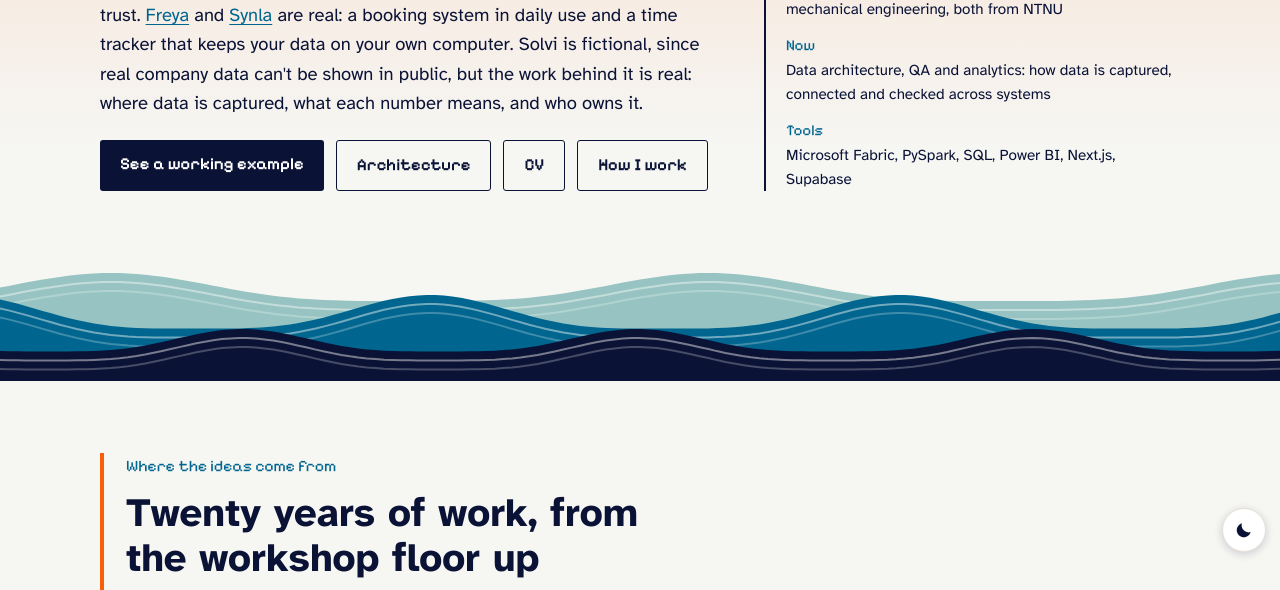
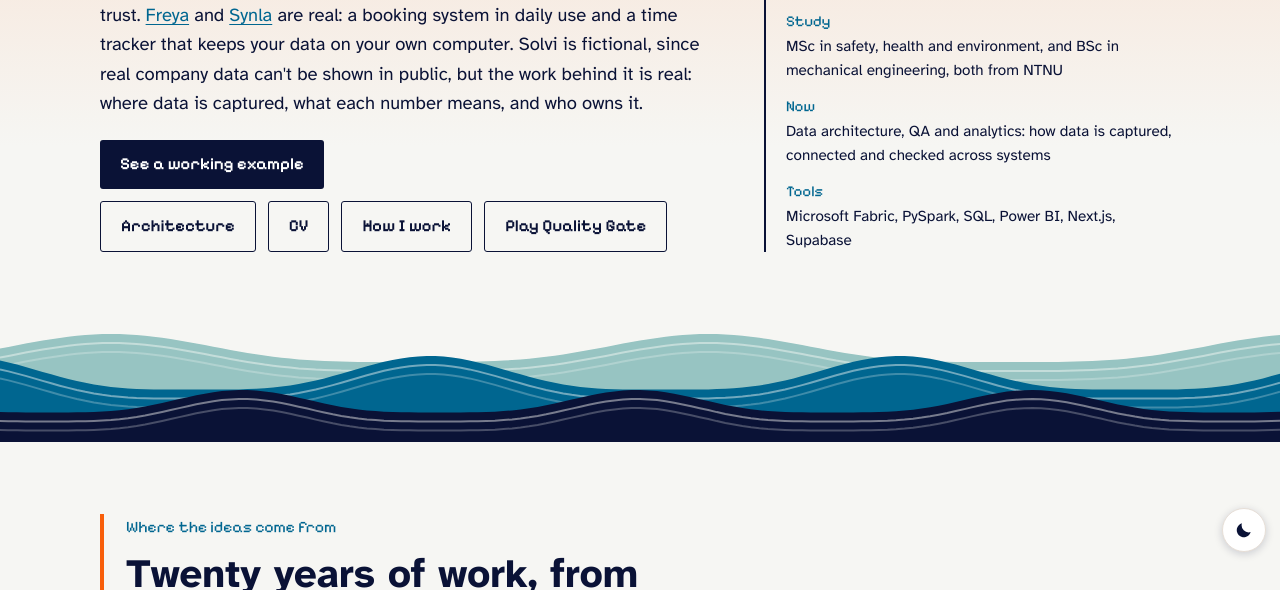
Before and after one commit to unamarie/solvi, a plain HTML site: page site/index.html in a window 1280 px wide. Shown: the part 234-824 px from the top of the page. Drawn offline with Linux system fonts and the light colour scheme.

Commit message:
Home: a top button for Quality Gate, with the main button on its own row

```diff
--- a/site/index.html
+++ b/site/index.html
@@ -57,6 +57,8 @@ a:focus-visible,button:focus-visible{outline:2px solid var(--seal);outline-offse
 .facts{border-left:2px solid var(--prussian);padding-left:20px;display:flex;flex-direction:column;gap:12px;font-size:.95rem}
 .facts b{display:block;font-family:var(--pixel);font-weight:400;font-size:.95rem;color:var(--indigo)}
 .links{display:flex;flex-wrap:wrap;gap:12px;margin-top:6px}
+.links+.links{margin-top:-4px}
+@media (max-width:640px),(min-width:821px) and (max-width:1060px){.links.more{max-width:360px}}
 .btn{display:inline-block;padding:11px 20px;border-radius:3px;font-family:var(--pixel);font-weight:600;text-decoration:none;font-size:1.05rem}
 .btn.primary{background:var(--prussian);color:var(--surface)}
 .btn.ghost{border:1.5px solid var(--prussian);color:var(--prussian)}
@@ -152,9 +154,12 @@ footer .big{font-family:var(--display);font-size:1.4rem;font-weight:700}
       <p class="lede">I made unadata.dev to build, test and show my ideas about data people can trust. <a href="#p2">Freya</a> and <a href="synla/index.html">Synla</a> are real: a booking system in daily use and a time tracker that keeps your data on your own computer. Solvi is fictional, since real company data can't be shown in public, but the work behind it is real: where data is captured, what each number means, and who owns it.</p>
       <div class="links">
         <a class="btn primary" href="solvi/index.html">See a working example</a>
+      </div>
+      <div class="links more">
         <a class="btn ghost" href="#architecture">Architecture</a>
         <a class="btn ghost" href="cv/index.html">CV</a>
         <a class="btn ghost" href="#approach">How I work</a>
+        <a class="btn ghost" href="play/index.html">Play Quality Gate</a>
       </div>
     </div>
     <div class="facts">
```
Also changed, not shown: site/src/index.html (+5 -0 lines).
